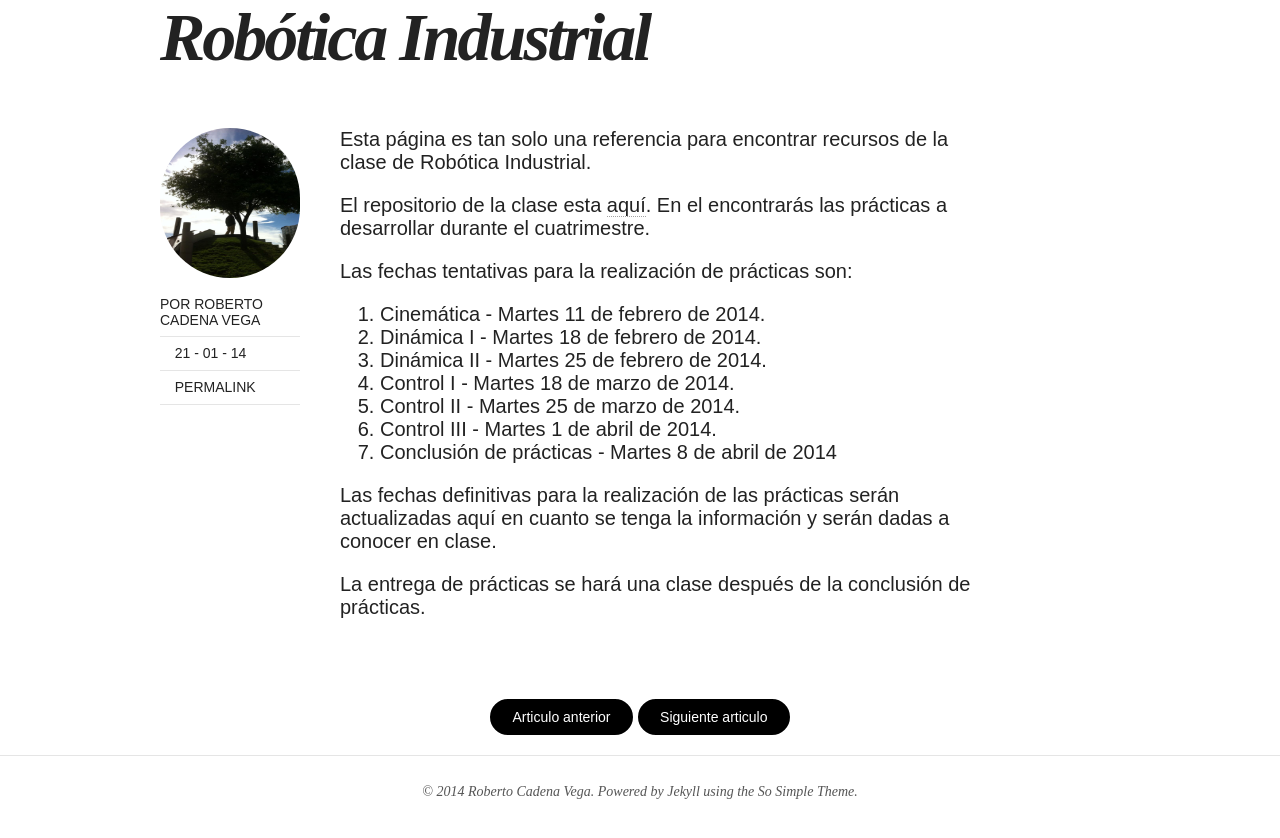
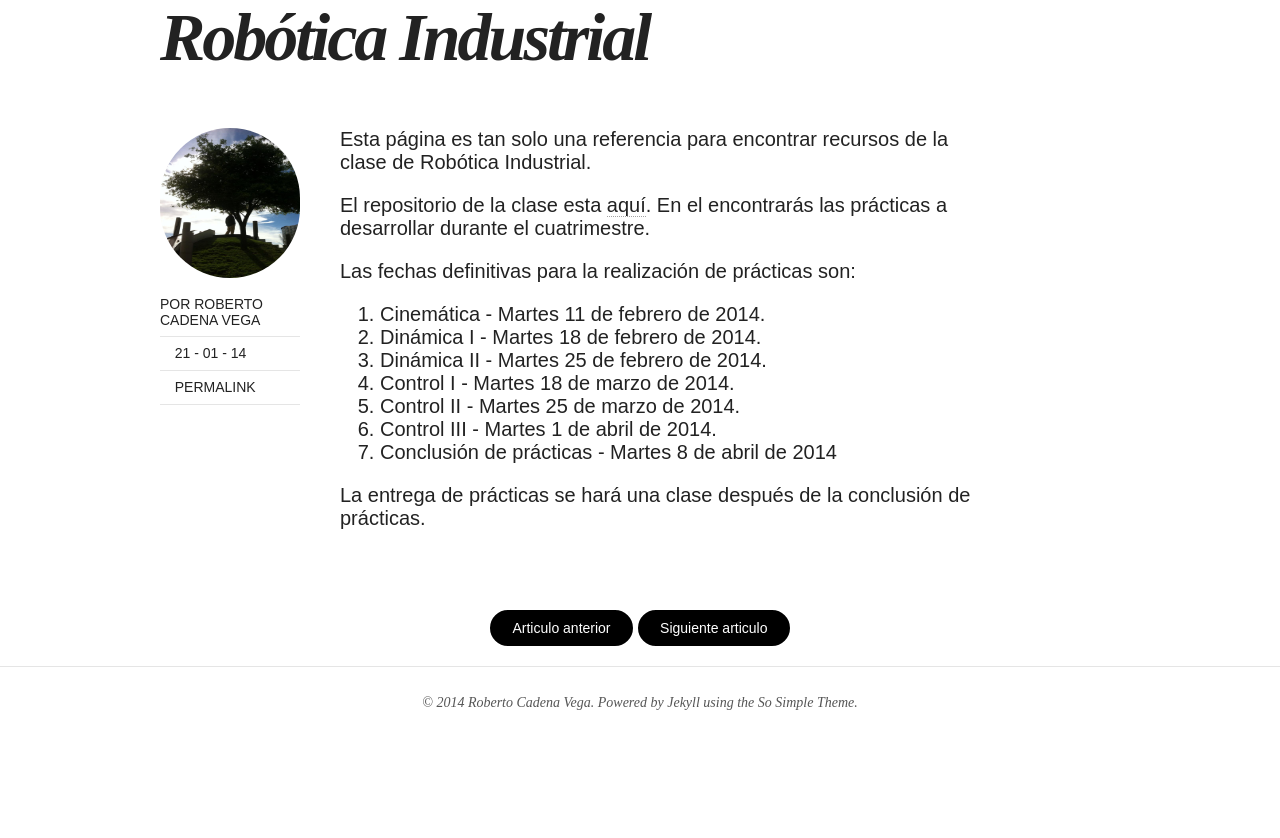
Before and after one commit to cad3na/robblack007.github.io, a Jekyll site: the page built from _posts/2014-01-21-robotica-industrial.md, in a window 1280 px wide and 900 px high, scrolled down 737 px. Shown: the top 838 px of the window. Built offline with Jekyll 4.4.1, drawn with Linux system fonts in a browser that asks for light colours; nearby versions of some CDN libraries; after the commit the page ends 1550 px from its top, so only the background shows below that.

Commit message:
Se dejan las fechas definitivas para las practicas de robotica industrial

```diff
--- a/_posts/2014-01-21-robotica-industrial.md
+++ b/_posts/2014-01-21-robotica-industrial.md
@@ -13,7 +13,7 @@ Esta página es tan solo una referencia para encontrar recursos de la clase de R
 
 El repositorio de la clase esta [aquí](https://github.com/robblack007/clase-robotica-industrial). En el encontrarás las prácticas a desarrollar durante el cuatrimestre.
 
-Las fechas tentativas para la realización de prácticas son:
+Las fechas definitivas para la realización de prácticas son:
 
 1. Cinemática - Martes 11 de febrero de 2014.
 2. Dinámica I - Martes 18 de febrero de 2014.
@@ -23,6 +23,4 @@ Las fechas tentativas para la realización de prácticas son:
 6. Control III - Martes 1 de abril de 2014.
 7. Conclusión de prácticas - Martes 8 de abril de 2014
 
-Las fechas definitivas para la realización de las prácticas serán actualizadas aquí en cuanto se tenga la información y serán dadas a conocer en clase.
-
 La entrega de prácticas se hará una clase después de la conclusión de prácticas.
```
